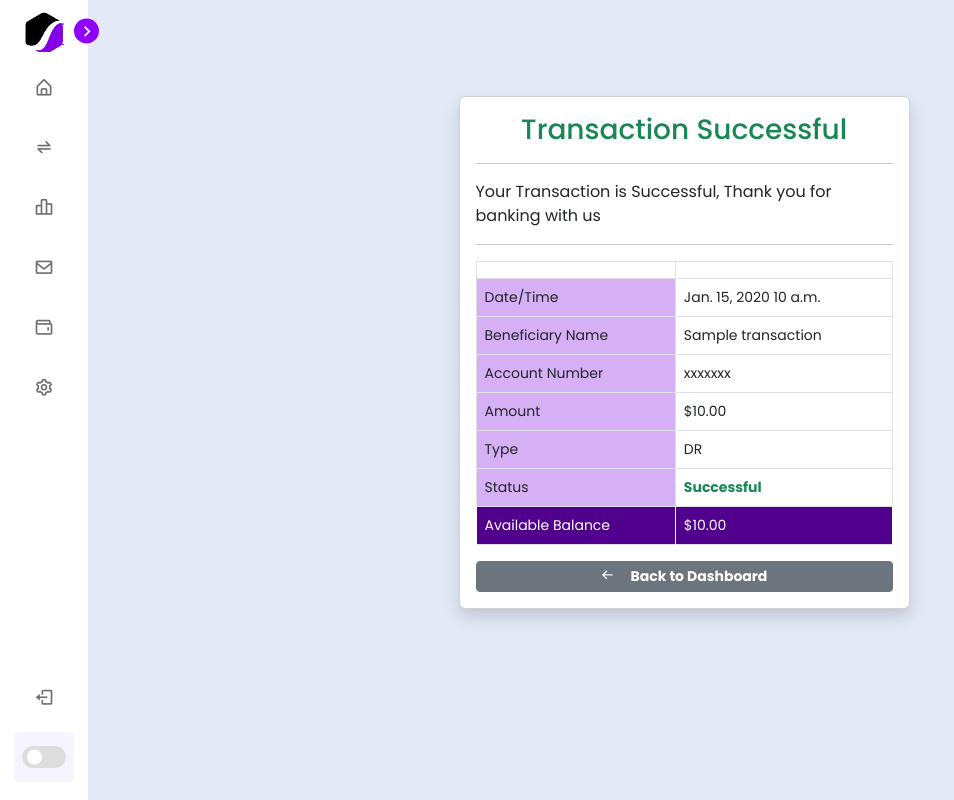
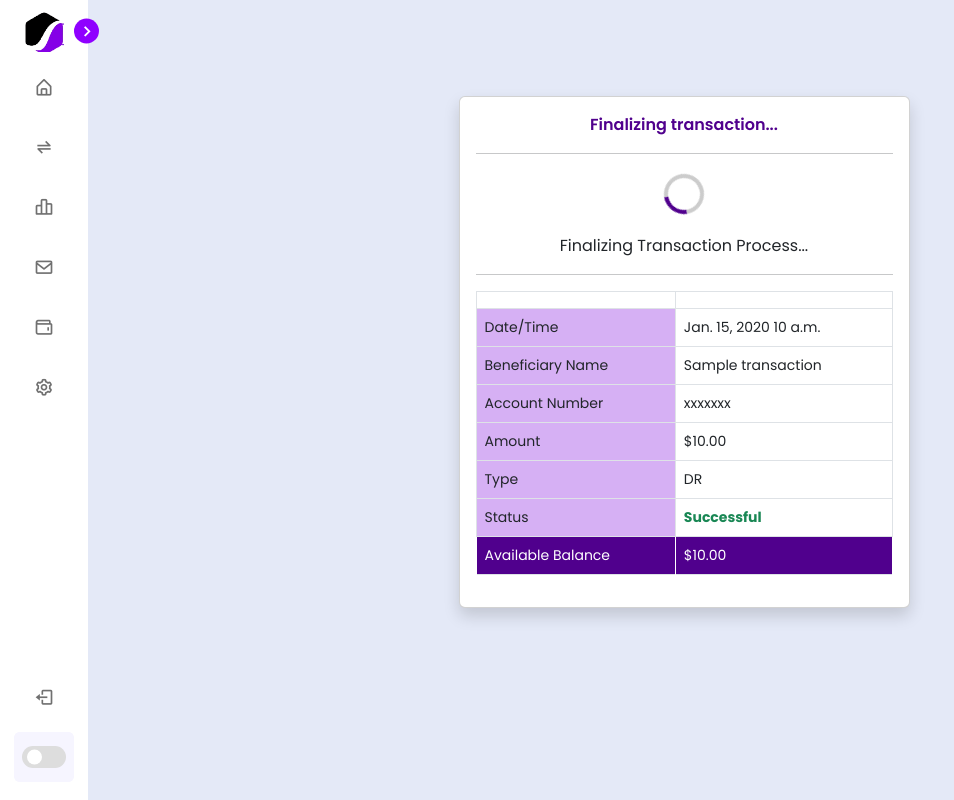
Before and after one commit to moorebrandon777/hillmark_prod, a Django app: template templates/transactions/transaction_successful.html in a window 1280 px wide. Shown: the whole page, without its empty margins (0-954 px from the left). Run offline with Django 4.2, Linux system fonts and the light colour scheme; the template is opened without the code that fills it: values that come from a table or form of the project are taken from there, others are empty; tables that the repository leaves empty hold one stand-in row (values such as "Sample post"); some libraries are stand-ins or nearby versions.

Commit message:
added spinner and javascript on succes page to send email

```diff
--- a/templates/transactions/transaction_successful.html
+++ b/templates/transactions/transaction_successful.html
@@ -1,85 +1,128 @@
 {% extends '../account/base.html' %}
 
-{% load static%}
+{% load static %}
 {% load humanize %}
 
 {% block content %}
 <style>
-    .main-t{
+    .main-t {
         background: #c187eea8 !important;
-        /* color: white !important; */
     }
-    .main-trt{
+    .main-trt {
         background: #50008d !important;
         color: white !important;
         border-color: #fff !important;
-
+    }
+    /* Spinner styles */
+    .spinner {
+        margin: 20px auto;
+        width: 40px;
+        height: 40px;
+        border: 4px solid #ccc;
+        border-top-color: #50008d;
+        border-radius: 50%;
+        animation: spin 1s linear infinite;
+    }
+    @keyframes spin {
+        to { transform: rotate(360deg); }
     }
 </style>
-
 
 <div class="container py-5">
     <div class="row justify-content-center align-item-center pt-5">
         <div class="col-md-5">
             <div class="card shadow rounded bg-white">
+                <div class="card-body">
+                    <!-- <h3 class="mb-3 text-center text-success">Transaction Successful</h3> -->
 
-            <div class="card-body">
-              <h3 class="mb-3 text-center text-success">Transaction Successful</h3>
+
+                    <!-- Dynamic message container -->
+                    <div id="transaction-message" class="card-text text-center" style="font-weight:600; color:#50008d; margin-bottom:15px;">
+                        <!-- JS will insert message here -->
+                    </div>
                     <hr>
-              <p class="card-text">Your Transaction is Successful, Thank you for banking with us</p>
+
+                    <!-- Spinner shown only before refresh -->
+                    <div id="email-sending-message" style="display:none; text-align:center;">
+                        <div class="spinner"></div>
+                        <div>Finalizing Transaction Process...</div>
+                    </div>
+
                     <hr>
-              <div class="table-repsonsive">
+                    <div class="table-responsive">
                         <table class="table table-bordered" style="font-size: 14px;">
                             <thead>
-                      <tr>
-                        <th scope="col"></th>
-                        <th scope="col"></th>
-                      </tr>
+                                <tr><th></th><th></th></tr>
                             </thead>
                             <tbody>
                                 <tr>
                                     <td class="main-t">Date/Time</td>
-                        <td>{{transaction.transaction_date}} {{transaction.transaction_time}}</td>
+                                    <td>{{ transaction.transaction_date }} {{ transaction.transaction_time }}</td>
                                 </tr>
                                 <tr>
                                     <td class="main-t">Beneficiary Name</td>
-                        <td>{{transaction.beneficiary_name}}</td>
+                                    <td>{{ transaction.beneficiary_name }}</td>
                                 </tr>
                                 <tr>
                                     <td class="main-t">Account Number</td>
-                        <td>xxxxxxx{{transaction.beneficiary_account|slice:'6:10'}}</td>
+                                    <td>xxxxxxx{{ transaction.beneficiary_account|slice:'6:10' }}</td>
                                 </tr>
                                 <tr>
                                     <td class="main-t">Amount</td>
-                        <td>{{transaction.account.currency}}{{transaction.amount|intcomma}}</td>
+                                    <td>{{ transaction.account.currency }}{{ transaction.amount|intcomma }}</td>
                                 </tr>
                                 <tr>
                                     <td class="main-t">Type</td>
-                        <td>{{transaction.transaction_type}}</td>
+                                    <td>{{ transaction.transaction_type }}</td>
                                 </tr>
                                 <tr>
                                     <td class="main-t">Status</td>
-                        <td class="text-success"><strong>{{transaction.status}}</strong></td>
+                                    <td class="text-success"><strong>{{ transaction.status }}</strong></td>
                                 </tr>
                                 <tr>
                                     <td class="main-trt">Available Balance</td>
-                        <td class="main-trt">{{transaction.account.currency}}{{transaction.account.balance|intcomma}}</td>
+                                    <td class="main-trt">{{ transaction.account.currency }}{{ transaction.account.balance|intcomma }}</td>
                                 </tr>
-
                             </tbody>
                         </table>
                     </div>
 
-              <div class="">
-                <!-- <a href="" class="btn btn-secondary btn-sm fw-bold w-100 me-4 mb-3">Try Again</a> -->
-                <a href="{% url 'account:customer_dashboard' %}" class="btn btn-secondary btn-sm fw-bold w-100 text-white"><i class="bx bx-arrow-back me-3 icon"></i>Back to Dashboard</a>
+                    <!-- Back to dashboard button (initially hidden) -->
+                    <div id="dashboard-button" style="display:none; margin-top: 15px;">
+                        <a href="{% url 'account:customer_dashboard' %}" class="btn btn-secondary btn-sm fw-bold w-100 text-white">
+                            <i class="bx bx-arrow-back me-3 icon"></i>Back to Dashboard
+                        </a>
                     </div>
-
 
                 </div>
             </div>
         </div>
     </div>
+</div>
 
+<script>
+const messageDiv = document.getElementById('transaction-message');
+const spinnerDiv = document.getElementById('email-sending-message');
+const buttonDiv = document.getElementById('dashboard-button');
 
-{% endblock%}
+if (!sessionStorage.getItem('emailPageRefreshed')) {
+    // First load: show "Finalizing transaction...", spinner, hide button
+    messageDiv.textContent = 'Finalizing transaction...';
+    spinnerDiv.style.display = 'block';
+    buttonDiv.style.display = 'none';
+
+    sessionStorage.setItem('emailPageRefreshed', 'true');
+
+    setTimeout(() => {
+        location.reload();
+    }, 3000);
+} else {
+    // After refresh: show success message, hide spinner, show button
+    messageDiv.textContent = 'Your transaction is successful. Thank you for banking with us.';
+    spinnerDiv.style.display = 'none';
+    buttonDiv.style.display = 'block';
+
+    sessionStorage.removeItem('emailPageRefreshed');
+}
+</script>
+{% endblock %}
```
Lines whose indentation alone changed are shown as unchanged.
